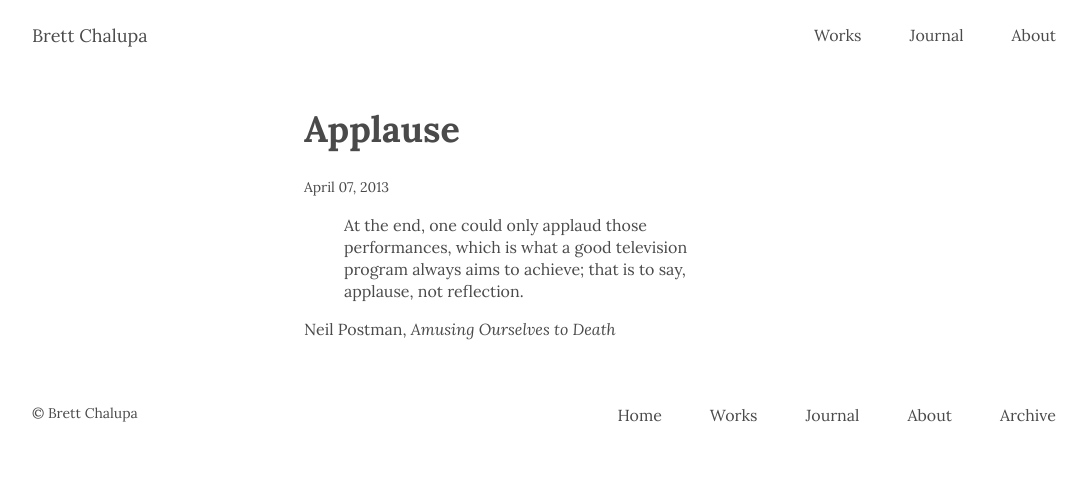
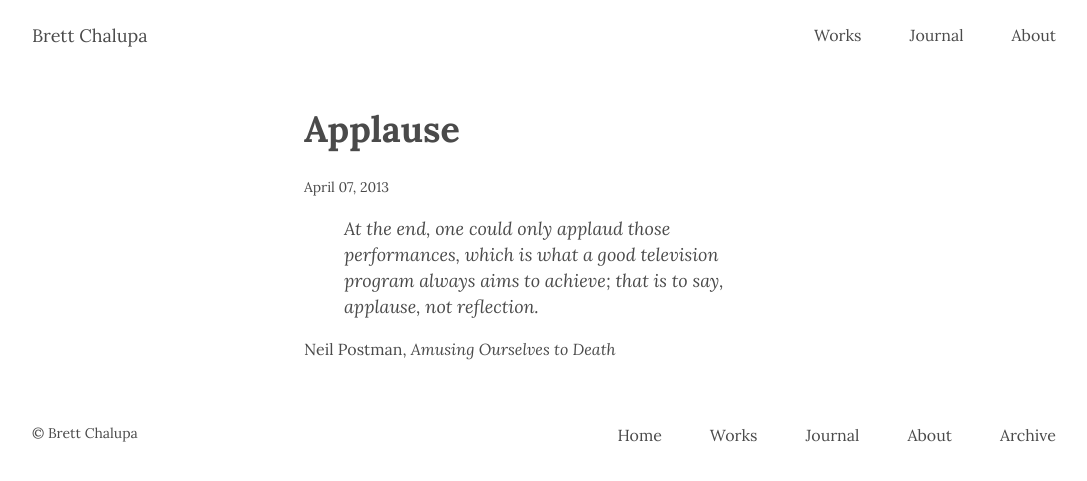
Before and after one commit to brettchalupa/brettchalupa.github.io, a Jekyll site: the page built from _posts/2013-04-07-applause.markdown, in a window 1280 px wide. Shown: the top 481 px of the page, without its empty margins (96-1183 px from the left). Built offline with Jekyll 4.4.1, drawn with Linux system fonts in a browser that asks for light colours; a script that is not in the unit is left out.

Commit message:
Style blockquote elements

```diff
--- a/_sass/layout.scss
+++ b/_sass/layout.scss
@@ -63,6 +63,16 @@ p {
 
   &.small {
     font-size: 14px;
+  }
+}
+
+blockquote {
+  font-size: 18px;
+  font-style: italic;
+  line-height: 26px;
+
+  p {
+    @extend blockquote;
   }
 }
 
```
